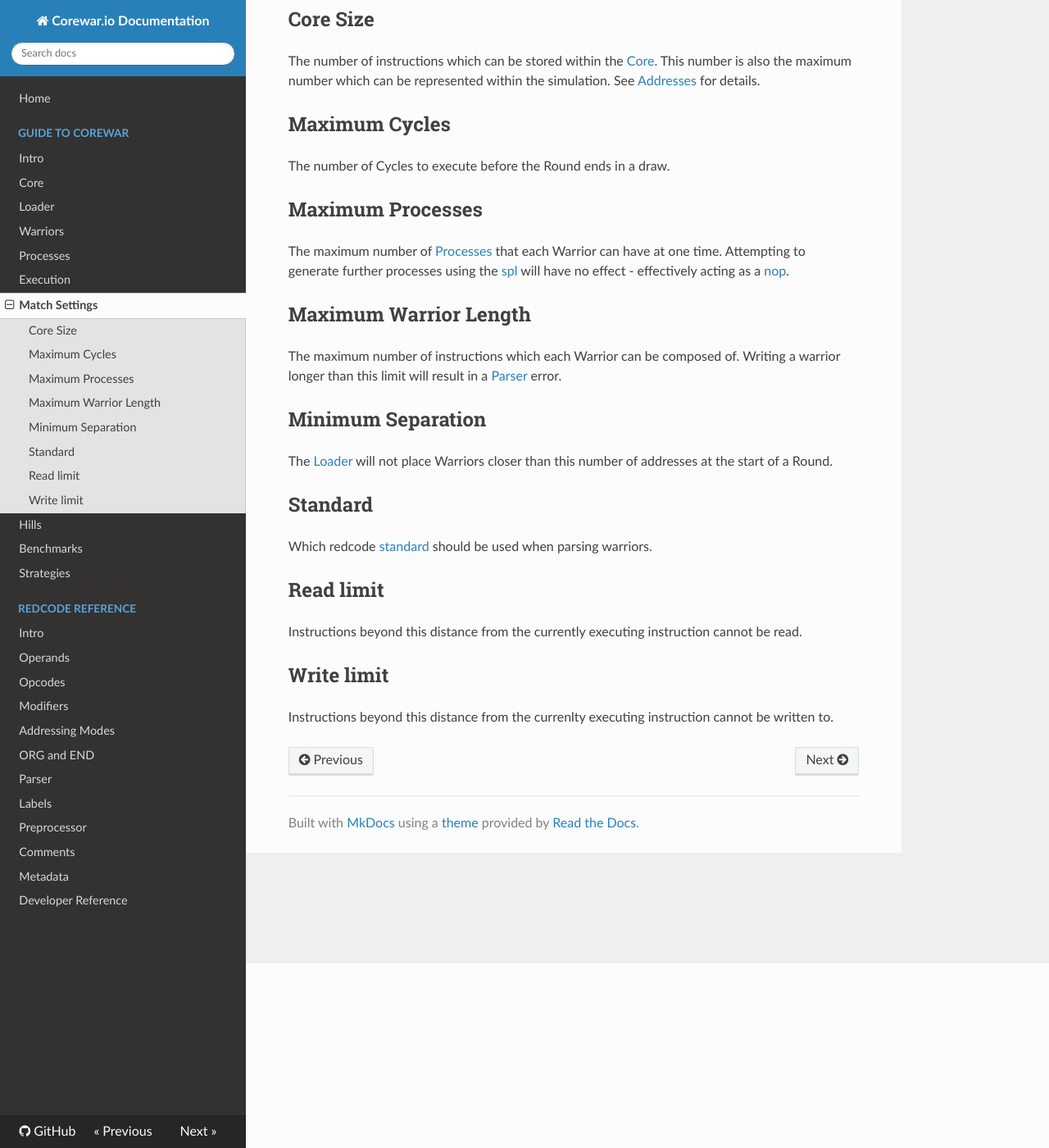
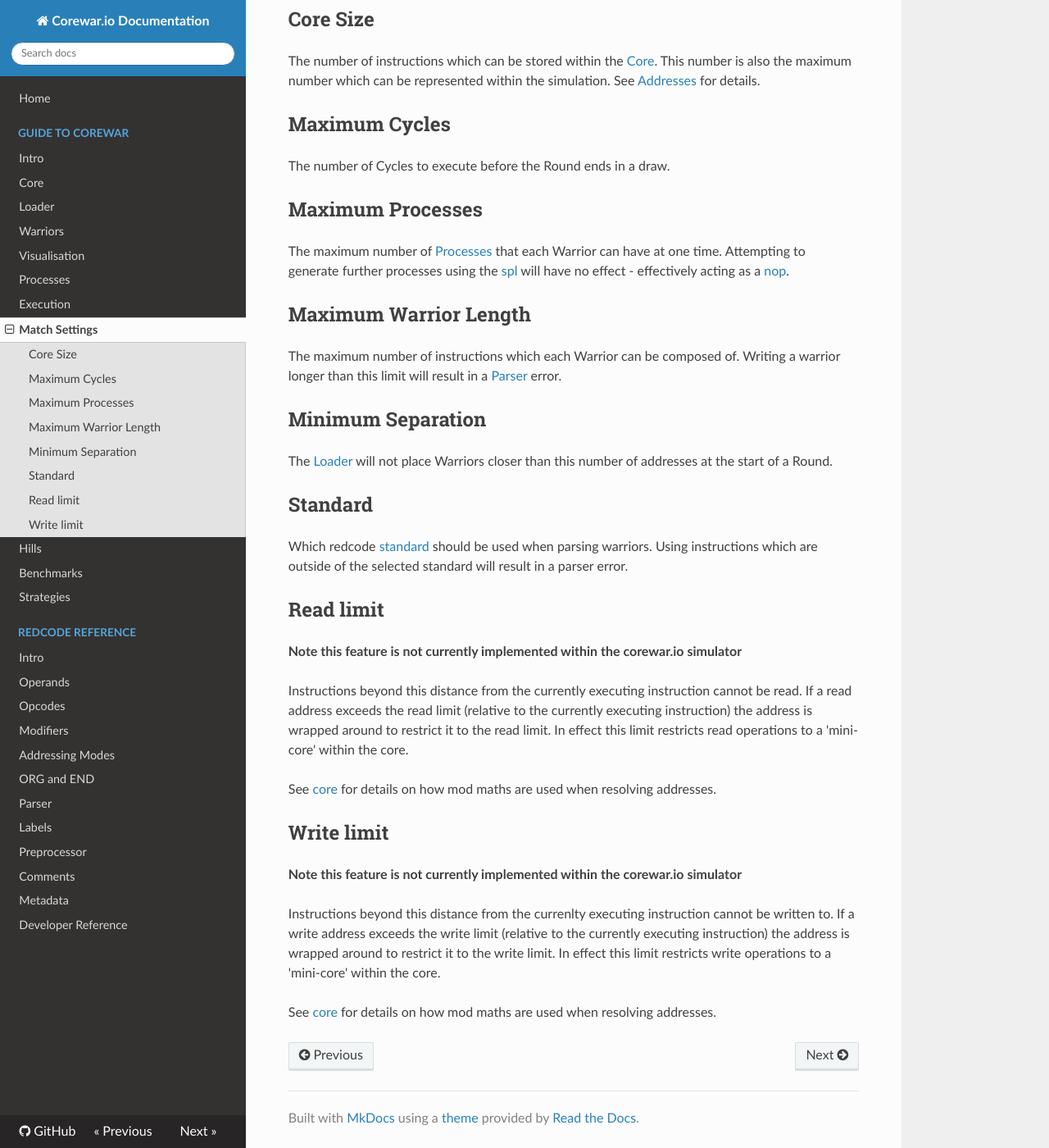
Before and after one commit to corewar/corewar.io, an MkDocs documentation site: the page built from docs/corewar/match_settings.md, in a window 1280 px wide and 1400 px high, scrolled down 225 px. Shown: the whole window at 82% size. Built offline with MkDocs 1.6.1, drawn with Linux system fonts in a browser that asks for light colours; nearby versions of some CDN libraries; old or Windows-style settings are respelled for this version of MkDocs.

Commit message:
Add details for read/write limits

```diff
--- a/docs/corewar/match_settings.md
+++ b/docs/corewar/match_settings.md
@@ -24,12 +24,20 @@ The [Loader](loader) will not place Warriors closer than this number of addresse
 
 ## Standard
 
-Which redcode [standard](../redcode/#standards) should be used when parsing warriors.
+Which redcode [standard](../redcode/#standards) should be used when parsing warriors. Using instructions which are outside of the selected standard will result in a parser error.
 
 ## Read limit
 
-Instructions beyond this distance from the currently executing instruction cannot be read.
+**Note this feature is not currently implemented within the corewar.io simulator**
+
+Instructions beyond this distance from the currently executing instruction cannot be read.  If a read address exceeds the read limit (relative to the currently executing instruction) the address is wrapped around to restrict it to the read limit.  In effect this limit restricts read operations to a 'mini-core' within the core.
+
+See [core](core) for details on how mod maths are used when resolving addresses.
 
 ## Write limit
 
-Instructions beyond this distance from the currenlty executing instruction cannot be written to.
+**Note this feature is not currently implemented within the corewar.io simulator**
+
+Instructions beyond this distance from the currenlty executing instruction cannot be written to.  If a write address exceeds the write limit (relative to the currently executing instruction) the address is wrapped around to restrict it to the write limit.  In effect this limit restricts write operations to a 'mini-core' within the core.
+
+See [core](core) for details on how mod maths are used when resolving addresses.
--- a/mkdocs.yml
+++ b/mkdocs.yml
@@ -7,6 +7,7 @@ pages:
    - Core: corewar/core.md
    - Loader: corewar/loader.md
    - Warriors: corewar/warriors.md
+   - Visualisation: corewar/visualisation.md
    - Processes: corewar/processes.md
    - Execution: corewar/execution.md
    - Match Settings: corewar/match_settings.md
```
Also changed, not shown: docs/corewar/visualisation.md (added, +1 -0 lines).
